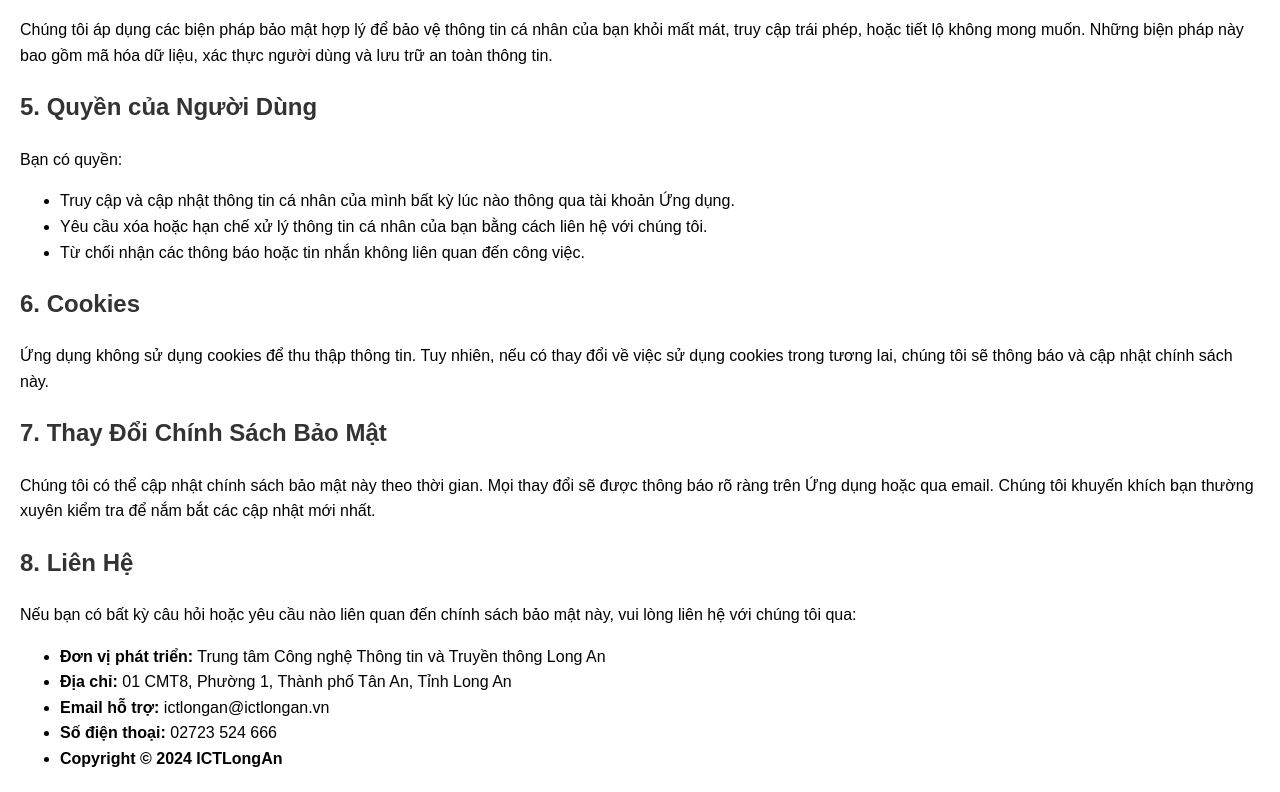
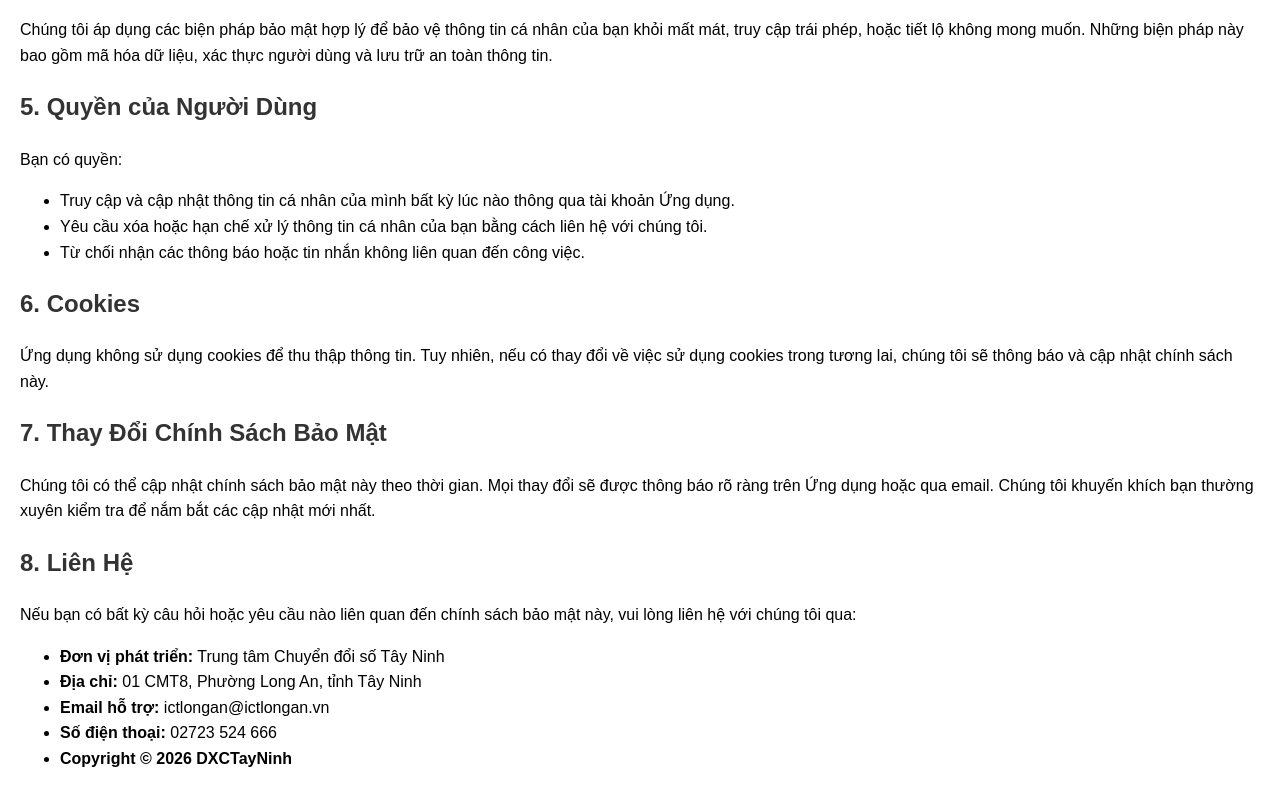
Before and after one commit to dxctn/ioffice-privacy-policy, a plain HTML site: page index.html in a window 1280 px wide. Shown: the part 900-1692 px from the top of the page. Drawn offline with Linux system fonts and the light colour scheme.

Commit message:
Update index.html

```diff
--- a/index.html
+++ b/index.html
@@ -28,7 +28,6 @@
             color: #333;
         }
 </style>
-<p><img alt="Logo Phòng họp không giấy" class="logo" src="/dl/icon/logo.png"></p>
 
 <h1 style="margin-top: 100px;"><span style="color:#00923E;">Chính Sách Bảo Mật</span></h1>
 
@@ -92,11 +91,11 @@
 <p>Nếu bạn có bất kỳ câu hỏi hoặc yêu cầu nào liên quan đến chính sách bảo mật này, vui lòng liên hệ với chúng tôi qua:</p>
 
 <ul>
- <li><strong>Đơn vị phát triển:</strong> Trung tâm Công nghệ Thông tin và Truyền thông Long An</li>
- <li><strong>Địa chỉ:</strong> 01 CMT8, Phường 1, Thành phố Tân An, Tỉnh Long An</li>
+ <li><strong>Đơn vị phát triển:</strong> Trung tâm Chuyển đổi số Tây Ninh</li>
+ <li><strong>Địa chỉ:</strong> 01 CMT8, Phường Long An, tỉnh Tây Ninh</li>
  <li><strong>Email hỗ trợ:</strong> ictlongan@ictlongan.vn</li>
  <li><strong>Số điện thoại:</strong> 02723 524 666</li>
- <li><strong>Copyright © 2024 ICTLongAn</strong></li>
+ <li><strong>Copyright © 2026 DXCTayNinh</strong></li>
 </ul>
 
 </div>
```
